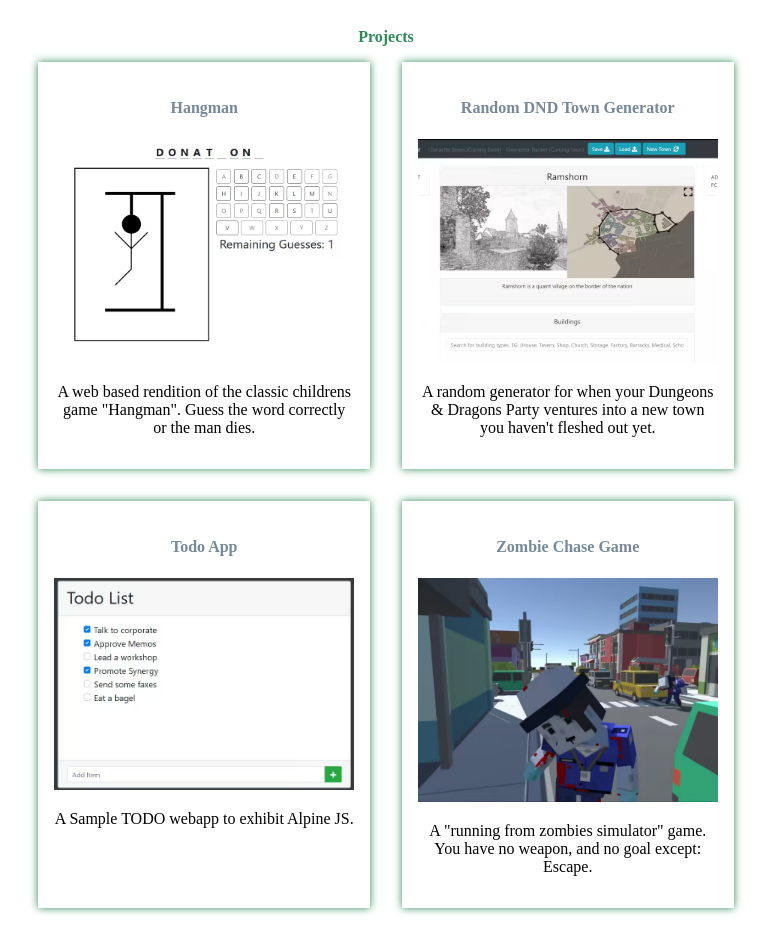
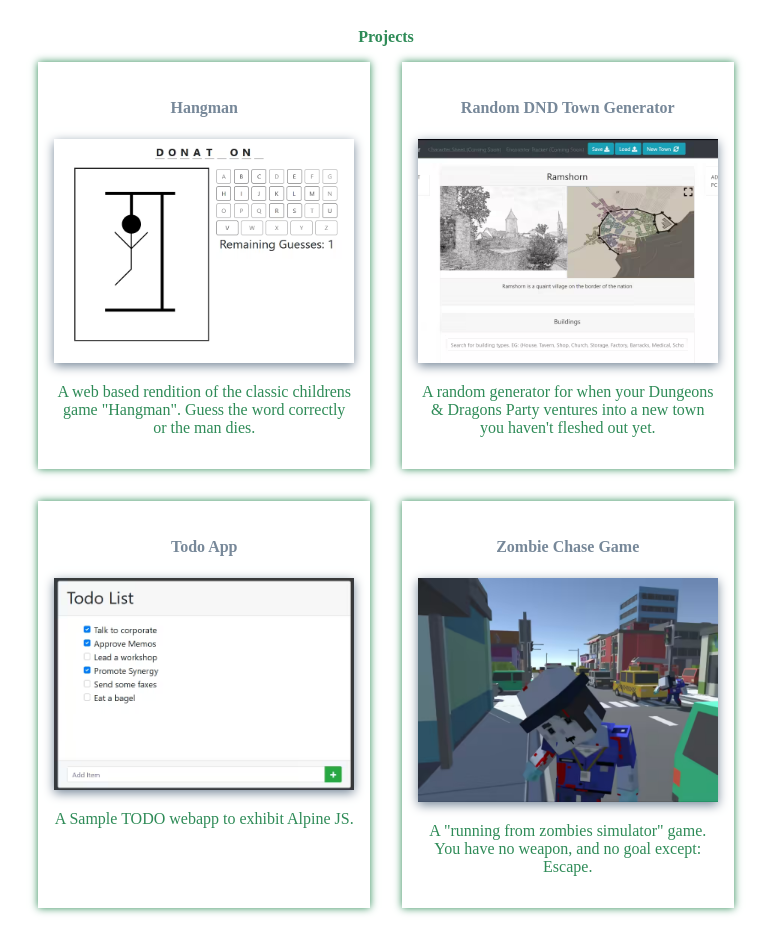
Before and after one commit to Hoppi164/hoppi164.github.io, a SvelteKit app: page / in a window 1280 px wide. Shown: the part 1214-2166 px from the top of the page, without its empty margins (254-1025 px from the left). Built offline with nearby package versions, Linux system fonts and the light colour scheme.

Commit message:
Made projects linkable

```diff
--- a/src/routes/+page.svelte
+++ b/src/routes/+page.svelte
@@ -76,35 +76,35 @@
 
 <h3 class="text-center">Projects</h3>
 <section class="projects">
-	<div class="project">
+	<a href="https://hoppi164.github.io/hangman/" class="project">
 		<h4>Hangman</h4>
 		<img src="/images/hangman.avif" alt="A game of hangman" />
 		<p>
 			A web based rendition of the classic childrens game "Hangman". Guess the word correctly or the
 			man dies.
 		</p>
-	</div>
+	</a>
 
-	<div class="project">
+	<a href="https://hoppi164.github.io/townGen/" class="project">
 		<h4>Random DND Town Generator</h4>
-		<img src="/images/towngen.avif" alt="A game of hangman" />
+		<img src="/images/towngen.avif" alt="D&D Generator" />
 		<p>
 			A random generator for when your Dungeons & Dragons Party ventures into a new town you haven't
 			fleshed out yet.
 		</p>
-	</div>
+	</a>
 
-	<div class="project">
+	<a href="https://hoppi164.github.io/alpine-todo/" class="project">
 		<h4>Todo App</h4>
-		<img src="/images/todo_list.avif" alt="A game of hangman" />
+		<img src="/images/todo_list.avif" alt="A To Do app" />
 		<p>A Sample TODO webapp to exhibit Alpine JS.</p>
-	</div>
+	</a>
 
-	<div class="project">
+	<a href="https://connect.unity.com/p/zombie-chase" class="project">
 		<h4>Zombie Chase Game</h4>
-		<img src="/images/zombiechase.avif" alt="A game of hangman" />
+		<img src="/images/zombiechase.avif" alt="A game of zombies" />
 		<p>A "running from zombies simulator" game. You have no weapon, and no goal except: Escape.</p>
-	</div>
+	</a>
 </section>
 
 <style>
@@ -143,6 +143,9 @@
 		width: 100%;
 		padding: 16px;
 	}
+	.project > img {
+		box-shadow: 0 3px 10px lightslategray;
+	}
 
 	@media only screen and (min-width: 900px) {
 		.project {
```
